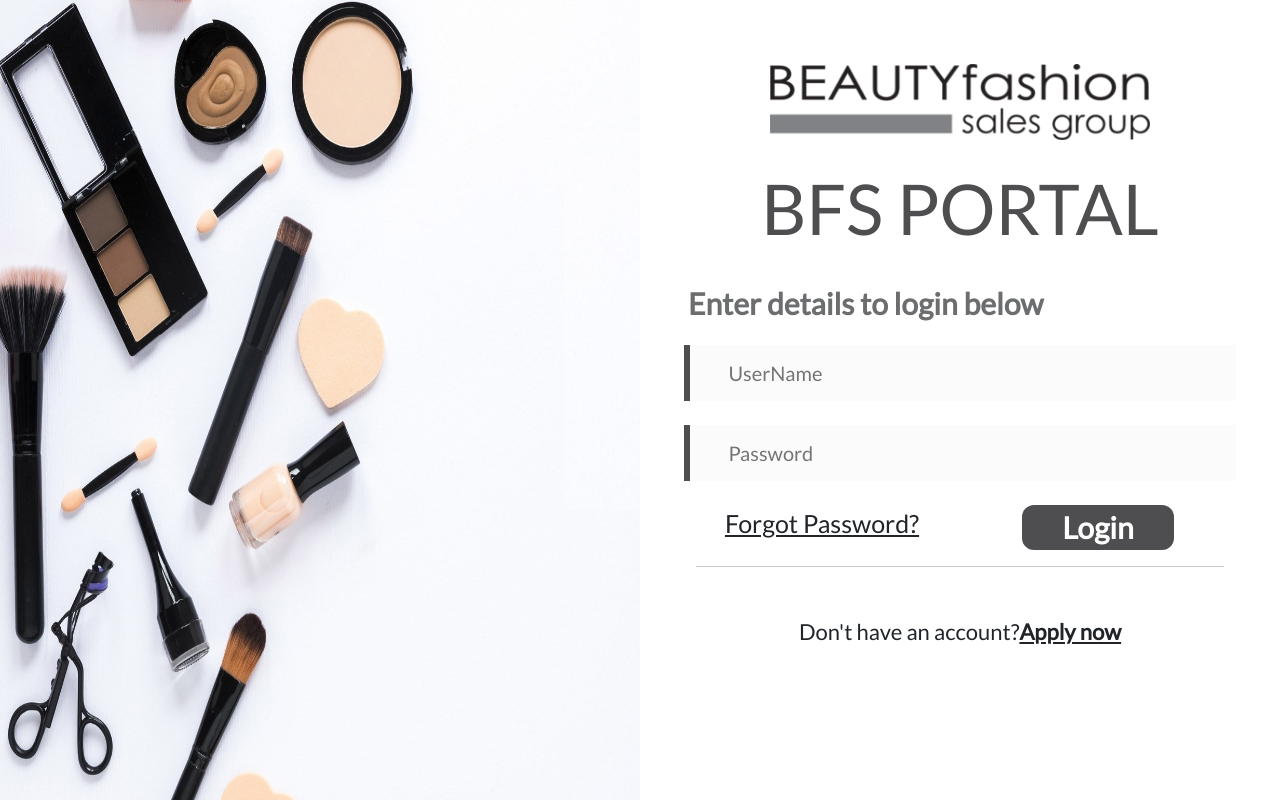
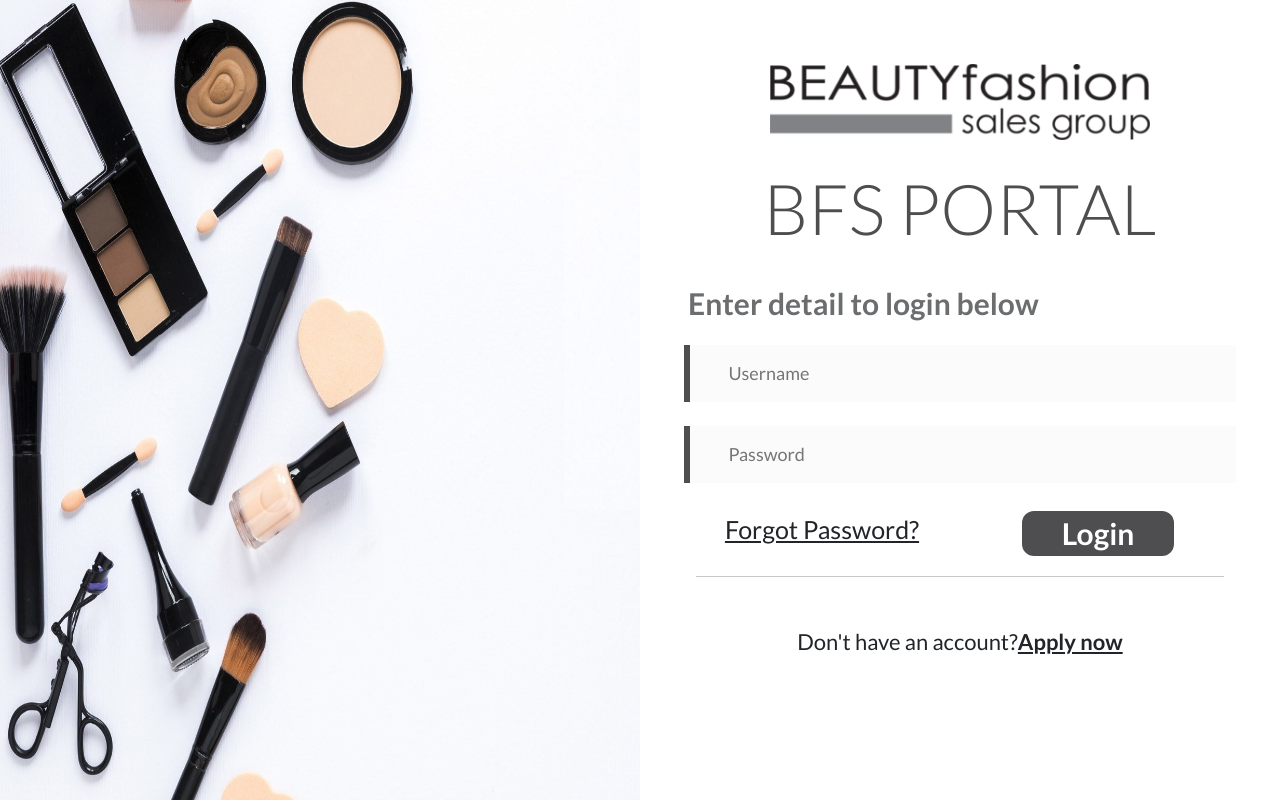
Before and after one commit to Ripty-Dx/bfsportal, a React (Create React App) app: page / in a window 1280 px wide. Built offline with nearby package versions, Linux system fonts and the light colour scheme.

Commit message:
corrected login ui

```diff
--- a/public/index.html
+++ b/public/index.html
@@ -15,6 +15,7 @@
       user's mobile device or desktop. See https://developers.google.com/web/fundamentals/web-app-manifest/
     -->
     <link rel="manifest" href="%PUBLIC_URL%/manifest.json" />
+
     <!--
       Notice the use of %PUBLIC_URL% in the tags above.
       It will be replaced with the URL of the `public` folder during the build.
--- a/src/App.css
+++ b/src/App.css
@@ -1,10 +1,11 @@
-@import url('https://fonts.googleapis.com/css2?family=Lato&display=swap');
-  @import url('https://fonts.googleapis.com/css2?family=Montserrat&display=swap');
+/* @import url('https://fonts.googleapis.com/css2?family=Lato&display=swap'); */
+/* @import url('https://fonts.googleapis.com/css2?family=Lato:wght@300&display=swap'); */
+@import url('https://fonts.googleapis.com/css2?family=Lato:ital,wght@0,100;0,300;0,400;0,700;1,100;1,300;1,400;1,700&display=swap');
+ /* @import url('https://fonts.googleapis.com/css2?family=Montserrat&display=swap'); */
 html,body,#root{
   height: 100%;
   width: 100%;
 }
-
 .bg-gray{
   background-color: #6b6d6f;
 }
@@ -12,5 +13,5 @@
   color: #6b6d6f;
 }
 body{
-  font-family: 'Lato', sans-serif;
-}
+  font-weight: 400;
+  font-family: 'Lato', sans-serif;}
--- a/src/components/Login.css
+++ b/src/components/Login.css
@@ -1,3 +1,4 @@
+@import url('https://fonts.googleapis.com/css2?family=Lato:ital,wght@0,100;0,300;0,400;0,700;1,100;1,300;1,400;1,700&display=swap');
 .image-section {
   height: 100vh;
   overflow: hidden;
@@ -5,25 +6,25 @@
   /* width: 50%; */
 }
 .loginInput {
-  padding: 13px;
+  padding: 15px;
   padding-left: 3vw;
   background-color: #f1f1f1;
   border: none;
   border-left: 6px solid #4e4e50;
-  font-size: 20px;
+  font-size: 18px;
   outline: none;
   background-color: #fbfbfb;
 }
 .loginInput:hover {
   background-color: #efefef;
 }
+
 .logo-text {
-  font-size: 20px;
   color: #4e4e50;
   font-size: 70px;
-  font-family: "Lato", sans-serif;
-  font-weight: 200;
   word-break: keep-all;
+  font-family: 'Lato', sans-serif;
+  font-weight: 300;
 }
 .detail-text {
   font-size: 30px;
@@ -38,6 +39,11 @@
   background-color: #4e4e50;
   font-weight: 700;
 }
+.login-button:hover{
+  border: 1px solid #4e4e50;
+  color: #4e4e50 !important;
+  background-color: white;
+}
 .forgotPassword {
   font-size: 25px;
 }
@@ -46,7 +52,7 @@
 }
 @media (min-width: 200px) and (max-width: 767px) {
   .logo-text {
-    font-size: 39px;
+    font-size: 34px;
   }
   .detail-text {
     font-size: 18px;
@@ -66,4 +72,7 @@
   .apply {
     font-size: 13px;
   }
+  img{
+    width: 100%;
+  }
 }
--- a/src/components/Login.jsx
+++ b/src/components/Login.jsx
@@ -3,6 +3,7 @@
 import image from "../images/BFS-login-page1.jpg";
 import logo from "../images/BeautyFashionLogo.png";
 const Login = () => {
+
   return (
     <>
       <div className="container-fluid">
@@ -12,28 +13,28 @@
           </div>
           <div className="col-md-6 col-lg-6 col-sm-12 p-5 pb-0 ">
             <div className="d-flex justify-content-center mt-3">
-              <img src={logo} alt="logo" height={"130%"} width={"70%"}/>
+              <img src={logo} alt="logo" height={"120%"} width={"70%"}/>
             </div>
             <div className="d-flex justify-content-center mt-3">
-              <p className="logo-text" >BFS PORTAL</p>
+              <p className="logo-text"  >BFS PORTAL</p>
             </div>
             <div className="mt-2">
-              <h3 className="c-gray detail-text">Enter details to login below</h3>
+              <h3 className="c-gray detail-text">Enter detail to login below</h3>
             </div >
             <div className="mt-3 p-2">
               <form>
                 <div className="row">
-                    <input type="text" className="loginInput" name="userName" placeholder="UserName"/>
+                    <input type="text" className="loginInput" name="username" placeholder="Username"/>
                 </div>
                 <div className="row mt-4">
                 <input type="password" className="loginInput" name="password"  placeholder="Password"/>
 
                 </div>
                 <div className="row">
-                   <div className="col-md-6  d-flex justify-content-center mt-4 ">
+                   <div className="col-md-6  d-flex justify-content-center mt-4 p-1">
                     <a href="#1213827" className="text-dark forgotPassword">Forgot Password?</a>
                    </div>
-                   <div className="col-md-6 d-flex justify-content-center mt-4 ">
+                   <div className="col-md-6 d-flex justify-content-center mt-4 p-1 ">
                     <button className="bg-gray text-white login-button"> Login</button>
                    </div>
                 </div>
```
